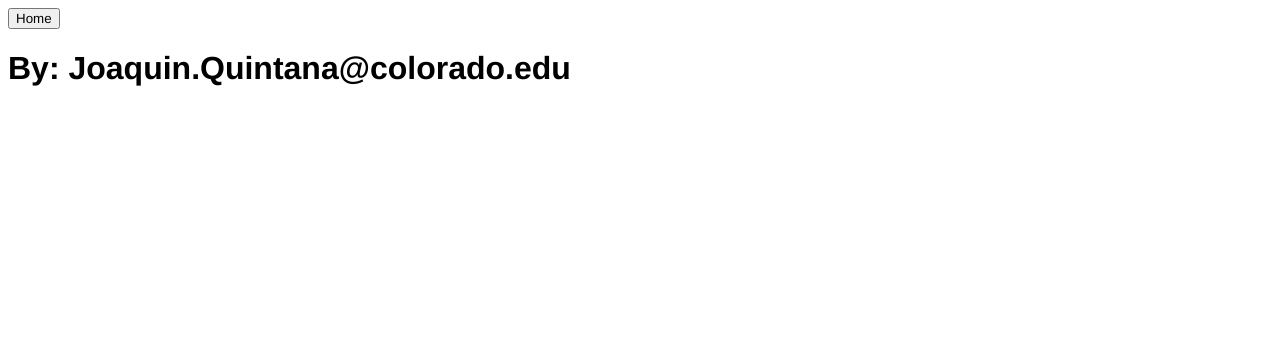
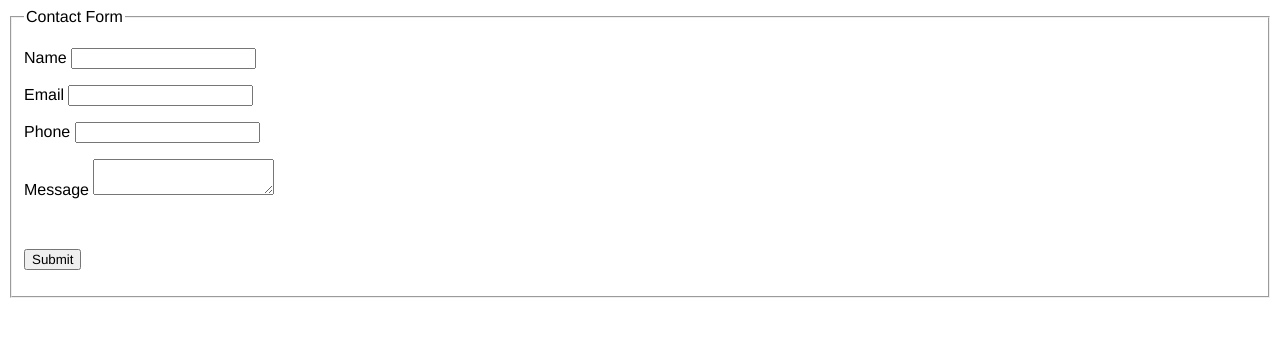
Before and after one commit to JoaquinQuintana/Music_Teleportation, a Flask app: page /contact in a window 1280 px wide. Shown: the top 337 px of the page. Run offline with Flask 2, Linux system fonts and the light colour scheme.

Commit message:
Update contact.html

```diff
--- a/templates/contact.html
+++ b/templates/contact.html
@@ -1,15 +1,38 @@
 {%extends 'base.html'%}
 
 {% block head%}
-
+<meta http-equiv="Content-Type" content="text/html; charset=utf-8" />
+<title>Contact Form</title>
 
 {% endblock %}
 
 {% block body%}
 
-<a href="{{ url_for('index') }}"><button>Home</button></a>
-
-<h1>By: Joaquin.Quintana@colorado.edu </h1>
+<fieldset>
+  <legend>Contact Form</legend>
+  <form name="frmContact" method="post" action="contact.php">
+  <p>
+  <label for="Name">Name </label>
+  <input type="text" name="txtName" id="txtName">
+  </p>
+  <p>
+  <label for="email">Email</label>
+  <input type="text" name="txtEmail" id="txtEmail">
+  </p>
+  <p>
+  <label for="phone">Phone</label>
+  <input type="text" name="txtPhone" id="txtPhone">
+  </p>
+  <p>
+  <label for="message">Message</label>
+  <textarea name="txtMessage" id="txtMessage"></textarea>
+  </p>
+  <p>&nbsp;</p>
+  <p>
+  <input type="submit" name="Submit" id="Submit" value="Submit">
+  </p>
+  </form>
+  </fieldset>
 
 
 {% endblock %}
```
